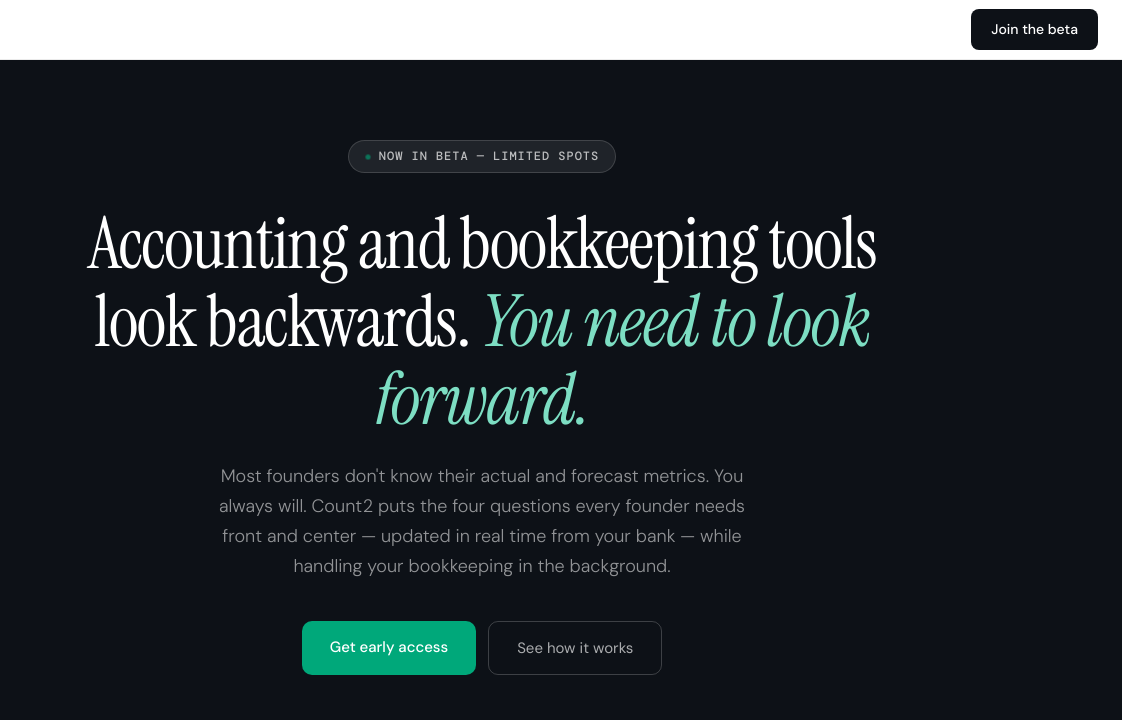
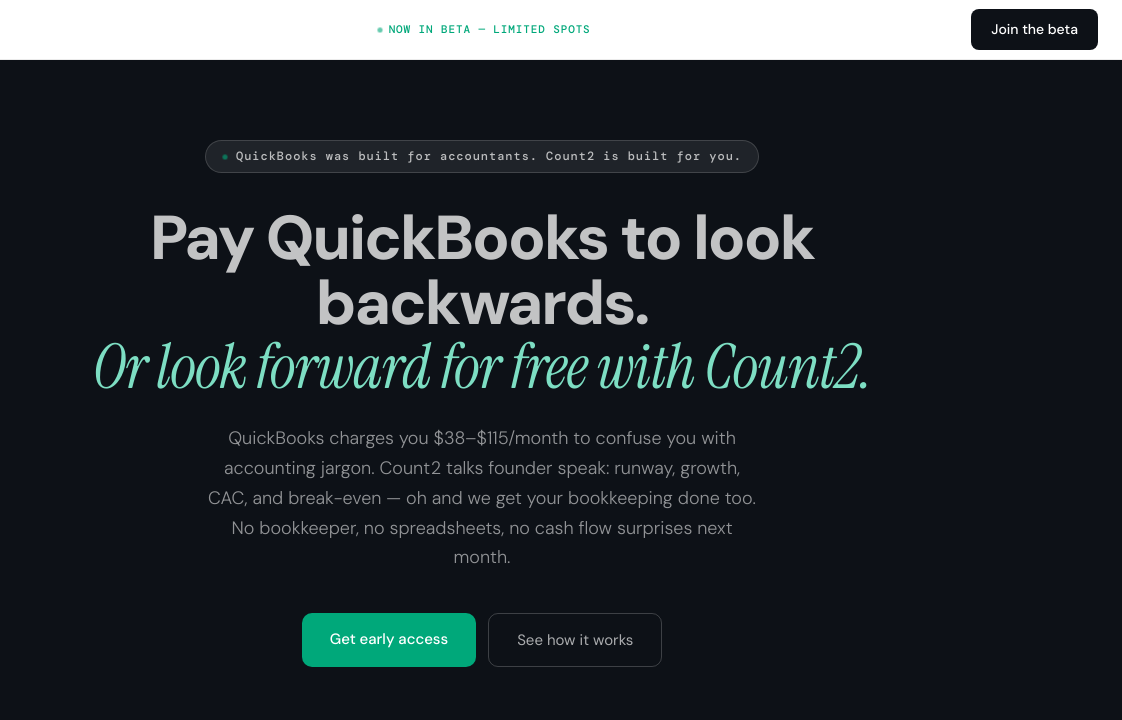
Before and after one commit to mchitnis9/count2-website, a plain HTML site: page index.html in a window 1280 px wide. Shown: the top 720 px of the page, 158-1280 px from the left. Drawn offline with nearby package versions, Linux system fonts and the light colour scheme.

Commit message:
Update index.html
Updated with QBO as villian in hero section

```diff
--- a/index.html
+++ b/index.html
@@ -10,7 +10,7 @@
 <meta property="og:description" content="Most founders don't know their numbers. Count2 makes sure you always do — runway, growth, CAC, and path to profitability, at a glance.">
 <meta property="og:type" content="website">
 <link rel="preconnect" href="https://fonts.googleapis.com">
-<link href="https://fonts.googleapis.com/css2?family=Instrument+Serif:ital@0;1&family=DM+Sans:wght@300;400;500;600&family=DM+Mono:wght@400;500&display=swap" rel="stylesheet">
+<link href="https://fonts.googleapis.com/css2?family=Instrument+Serif:ital@0;1&family=DM+Sans:wght@300;400;500;600;700;800&family=DM+Mono:wght@400;500&display=swap" rel="stylesheet">
 <style>
   *, *::before, *::after { box-sizing: border-box; margin: 0; padding: 0; }
 
@@ -101,14 +101,24 @@
     50%       { opacity: 0.6; transform: scale(0.85); }
   }
   .hero h1 {
-    font-family: 'Instrument Serif', serif;
-    font-size: clamp(42px, 7vw, 72px);
-    font-weight: 400; line-height: 1.08;
-    color: var(--white);
-    letter-spacing: -1.5px;
+    font-size: clamp(36px, 6vw, 62px);
+    font-weight: 400; line-height: 1.05;
     margin-bottom: 24px;
   }
-  .hero h1 em { font-style: italic; color: #7DDEC3; }
+  .hero h1 .h1-line1 {
+    font-family: 'DM Sans', sans-serif;
+    font-weight: 800;
+    letter-spacing: -2px;
+    color: rgba(255,255,255,0.75);
+    display: block;
+  }
+  .hero h1 .h1-line2 {
+    font-family: 'Instrument Serif', serif;
+    font-style: italic;
+    letter-spacing: -1px;
+    color: #7DDEC3;
+    display: block;
+  }
   .hero-sub {
     font-size: 18px; color: rgba(255,255,255,0.55);
     max-width: 560px; margin: 0 auto 40px;
@@ -343,6 +353,7 @@
 <!-- NAV -->
 <nav>
   <a href="#" class="nav-logo"><svg width="130" height="32" viewBox="0 0 200 48" xmlns="http://www.w3.org/2000/svg" style="display:block"><line x1="14" y1="8" x2="14" y2="40" stroke="#00A87A" stroke-width="5.5" stroke-linecap="round"/><line x1="30" y1="8" x2="30" y2="40" stroke="#00A87A" stroke-width="5.5" stroke-linecap="round"/><text x="52" y="33" font-family="DM Sans,system-ui,sans-serif" font-size="26" font-weight="600" fill="#0D1117" letter-spacing="-0.5px">Count<tspan fill="#00A87A">2</tspan></text></svg></a>
+  <span style="font-family:'DM Mono',monospace;font-size:11px;font-weight:500;letter-spacing:0.08em;color:var(--green);display:flex;align-items:center;gap:6px;"><span style="width:6px;height:6px;border-radius:50%;background:var(--green);display:inline-block;animation:pulse 2s infinite;"></span>NOW IN BETA — LIMITED SPOTS</span>
   <a href="#" class="nav-cta" onclick="openModal(); return false;">Join the beta</a>
 </nav>
 
@@ -351,13 +362,14 @@
   <div class="hero-inner">
     <div class="hero-badge fade-up">
       <span class="hero-badge-dot"></span>
-      NOW IN BETA — LIMITED SPOTS
+      QuickBooks was built for accountants. Count2 is built for you.
     </div>
     <h1 class="fade-up delay-1">
-      Accounting and bookkeeping tools<br>look backwards. <em>You need to look forward.</em>
+      <span class="h1-line1">Pay QuickBooks to look backwards.</span>
+      <span class="h1-line2">Or look forward for free with Count2.</span>
     </h1>
     <p class="hero-sub fade-up delay-2">
-      Most founders don't know their actual and forecast metrics. You always will. Count2 puts the four questions every founder needs front and center — updated in real time from your bank — while handling your bookkeeping in the background.
+      QuickBooks charges you $38–$115/month to confuse you with accounting jargon. Count2 talks founder speak: runway, growth, CAC, and break-even — oh and we get your bookkeeping done too. No bookkeeper, no spreadsheets, no cash flow surprises next month.
     </p>
     <div class="hero-actions fade-up delay-3">
       <a href="#" class="btn-primary" onclick="openModal(); return false;">Get early access</a>
@@ -549,7 +561,7 @@
   <h2>Know your numbers.<br><em>Starting today.</em></h2>
   <p class="section-sub">Count2 is in private beta. We're onboarding a small group of early-stage founders who want to actually understand their numbers — runway, growth, CAC, and path to profitability, at a glance.</p>
   <a href="#" class="btn-primary" onclick="openModal(); return false;" style="font-size:16px;padding:16px 36px;">Apply for early access</a>
-  <p style="color:rgba(255,255,255,0.3);font-size:13px;margin-top:16px;">No credit card. No accountant required.</p>
+  <p style="color:rgba(255,255,255,0.3);font-size:13px;margin-top:16px;">No credit card. No bookkeeper required.</p>
 </section>
 
 <!-- FOOTER -->
@@ -566,7 +578,7 @@
     <div style="margin-bottom:24px;">
       <div style="font-family:'DM Mono',monospace; font-size:11px; color:var(--green); letter-spacing:0.1em; margin-bottom:10px;">BETA ACCESS</div>
       <h3 style="font-family:'Instrument Serif',serif; font-size:28px; font-weight:400; line-height:1.2; margin-bottom:10px;">Know your numbers.<br><em>Starting today.</em></h3>
-      <p style="font-size:14px; color:var(--ink2); line-height:1.6;">We're onboarding a small group of early-stage founders. No credit card. No accountant required.</p>
+      <p style="font-size:14px; color:var(--ink2); line-height:1.6;">We're onboarding a small group of early-stage founders. No credit card. No bookkeeper required.</p>
     </div>
     <div id="modal-form">
       <div style="margin-bottom:14px;">
```
